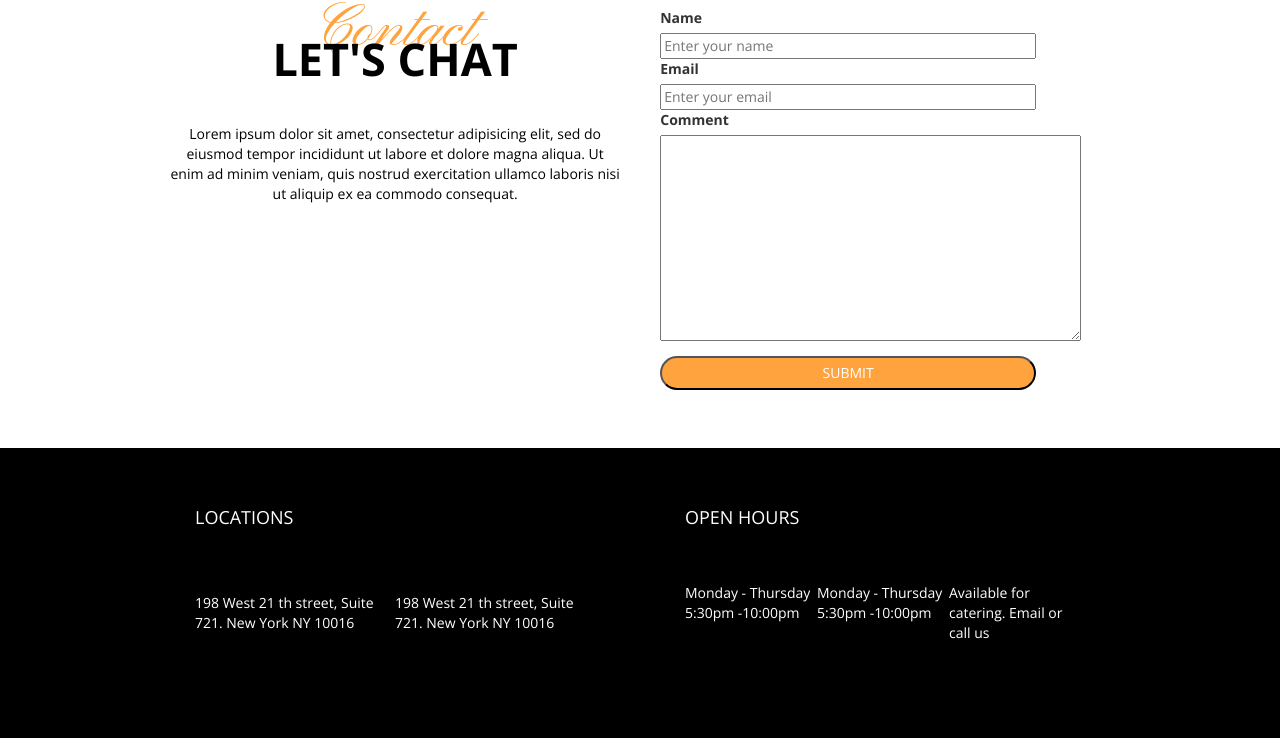
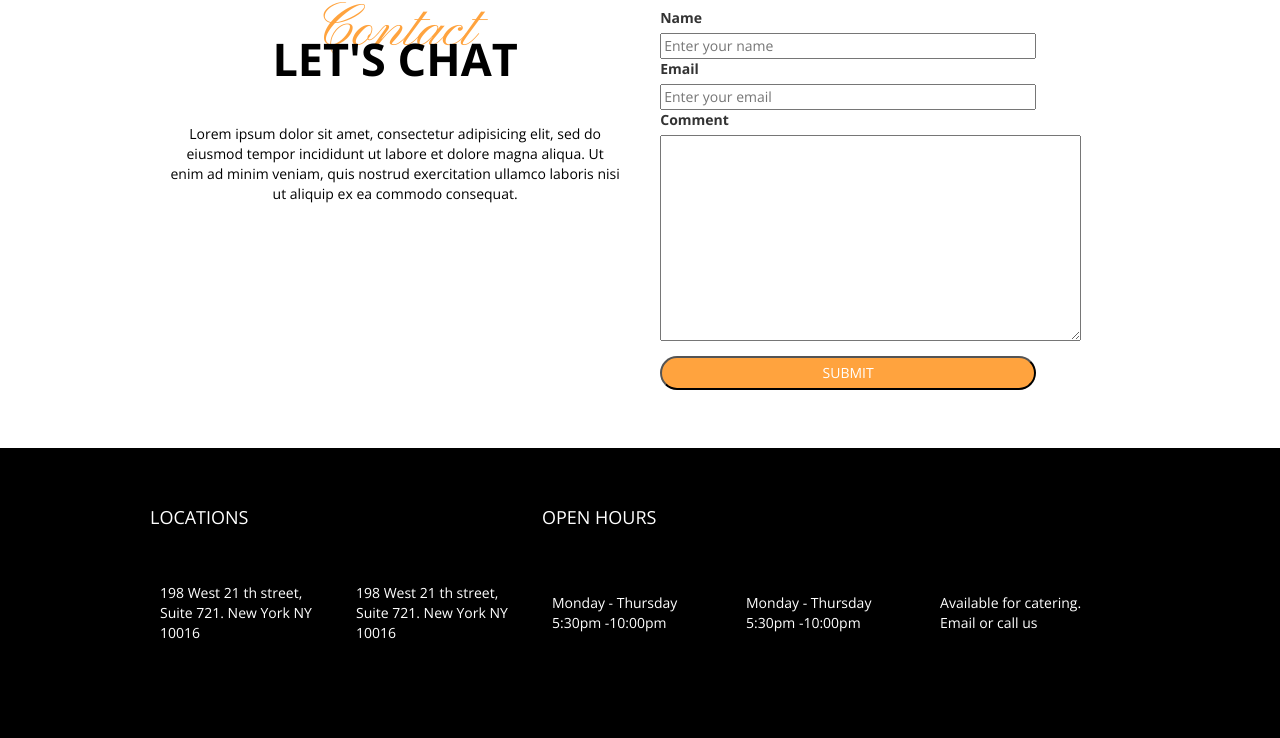
Before and after one commit to julibe90/Proyectofinal, a plain HTML site: page index.html in a window 1280 px wide. Shown: the part 5042-5780 px from the top of the page. Drawn offline with nearby package versions, Linux system fonts and the light colour scheme.

Commit message:
Final final

```diff
--- a/styles.css
+++ b/styles.css
@@ -356,7 +356,7 @@ input:focus{
   flex-wrap: wrap;
 }
 .box-menu8-2{
-  width: 400px;
+  width: 600px;
   display: flex;
   flex-wrap: wrap;
 }
@@ -369,7 +369,7 @@ input:focus{
 }
 
 .box-menu8 p{
-  padding: 0px 5px 0px 0px;
+  padding: 0px 10px;
 }
 
 footer{
```
